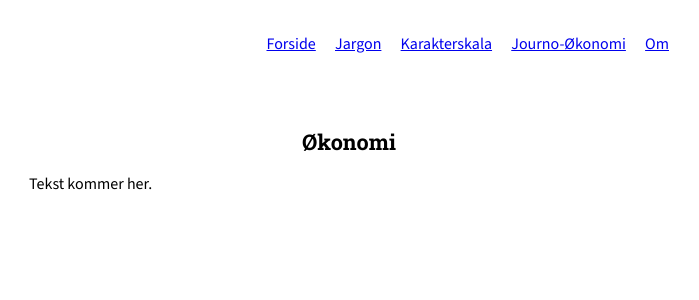
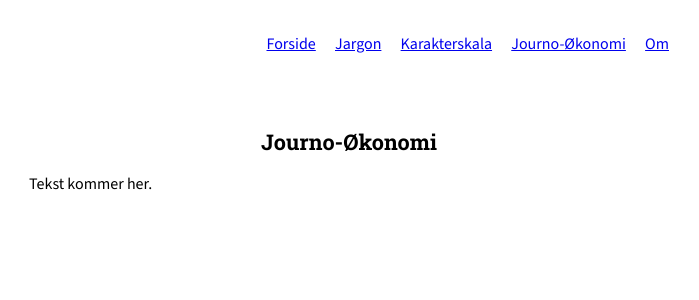
Before and after one commit to MichaelOAppel/OmJournalistik, a Jekyll site: the page built from incitamenter.md, in a window 1280 px wide. Shown: the top 300 px of the page, without its empty margins (291-990 px from the left). Built offline with Jekyll 4.4.1, drawn with Linux system fonts in a browser that asks for light colours.

Commit message:
Update incitamenter.md

```diff
--- a/incitamenter.md
+++ b/incitamenter.md
@@ -1,9 +1,9 @@
 ---
 layout: default
-title: "Økonomi"
+title: "Journo-Økonomi"
 permalink: /incitamenter/
 ---
 
-# Økonomi
+# Journo-Økonomi
 
 Tekst kommer her.
```
